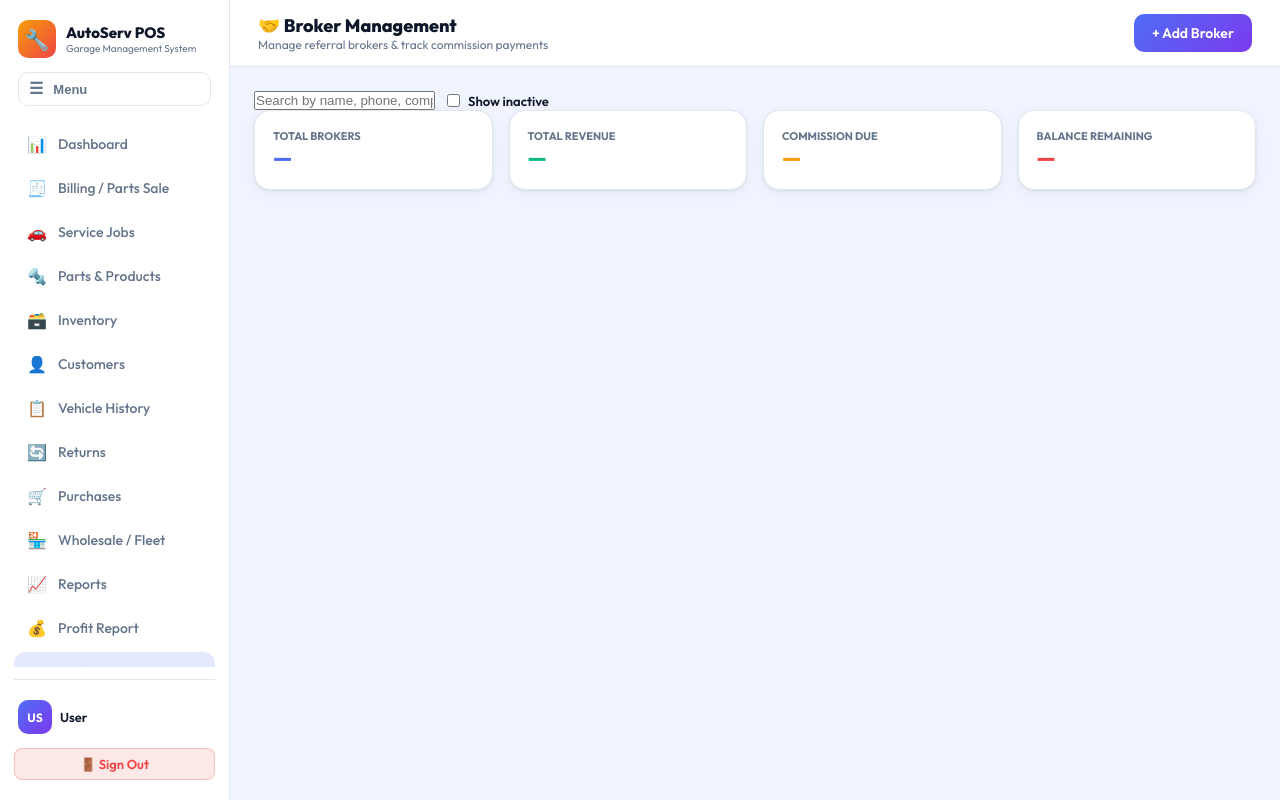
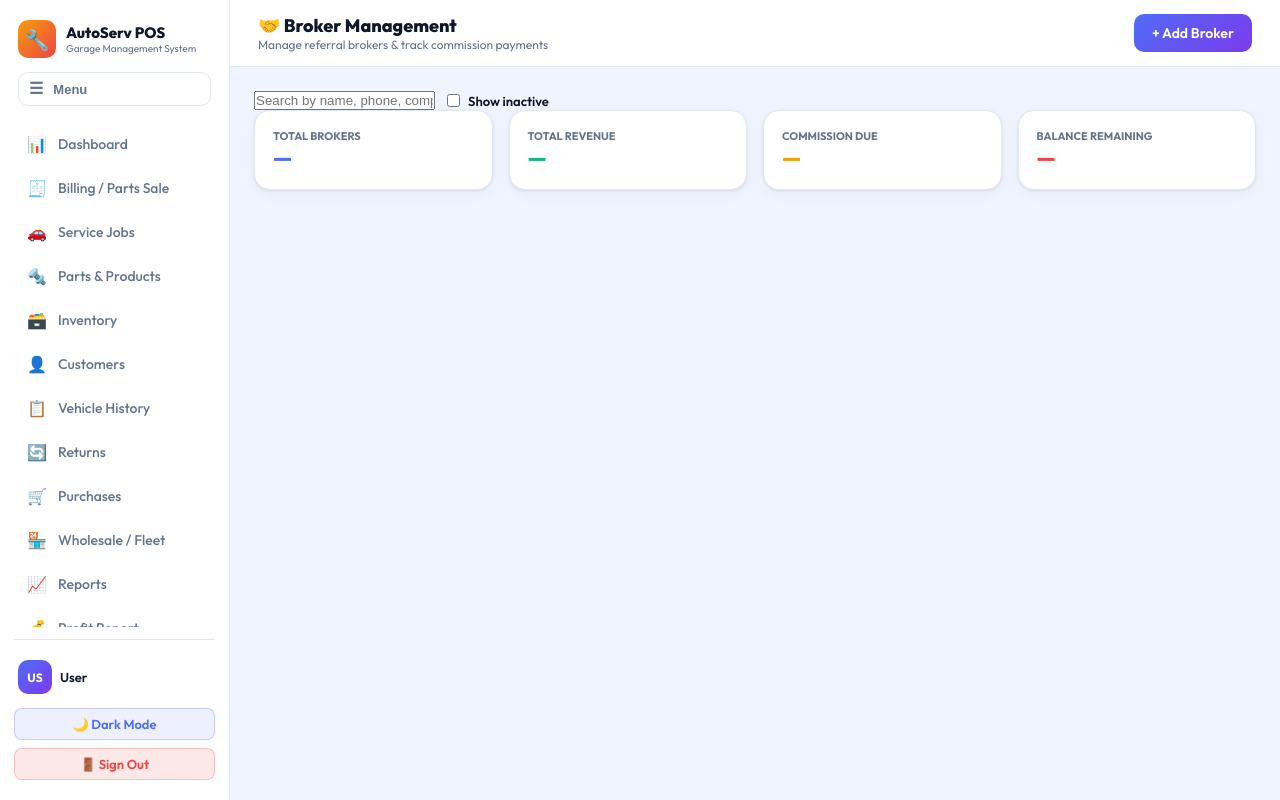
Before and after one commit to SandaruTharushka/relese-test, a Python web app: template templates/brokers.html in a window 1280 px wide. Run offline with Jinja, Linux system fonts and the light colour scheme; the template is opened without the code that fills it, so the values that code supplies are empty.

Commit message:
Add theme toggle button to sidebar for light/dark mode switching
Places a persistent theme toggle button in the sidebar bottom section,
above Sign Out, so users can switch between light and dark mode from
any page in the app.

https://claude.ai/code/session_01Rnr1jHFeuD5SW454pm8sNg

```diff
--- a/templates/sidebar.html
+++ b/templates/sidebar.html
@@ -72,6 +72,11 @@
           <div style="font-size:11px;color:var(--muted)">{{ _cu.role if _cu and _cu.is_authenticated else '' }}</div>
         </div>
       </div>
+      <button id="themeBtn" type="button" onclick="toggleTheme()"
+              class="btn btn-sm btn-full"
+              style="background:rgba(79,108,246,.10);color:var(--accent);border:1px solid rgba(79,108,246,.25);justify-content:center;font-size:13px;margin-bottom:8px">
+        🌙 Dark Mode
+      </button>
       <a href="{{ url_for('logout') }}"
          class="btn btn-sm btn-full"
          style="background:rgba(239,68,68,.12);color:var(--danger);border:1px solid rgba(239,68,68,.25);justify-content:center;font-size:13px">
```
